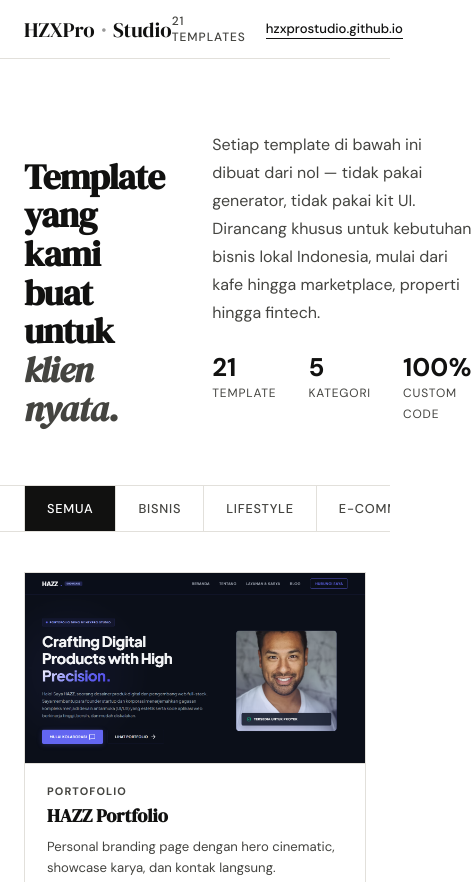
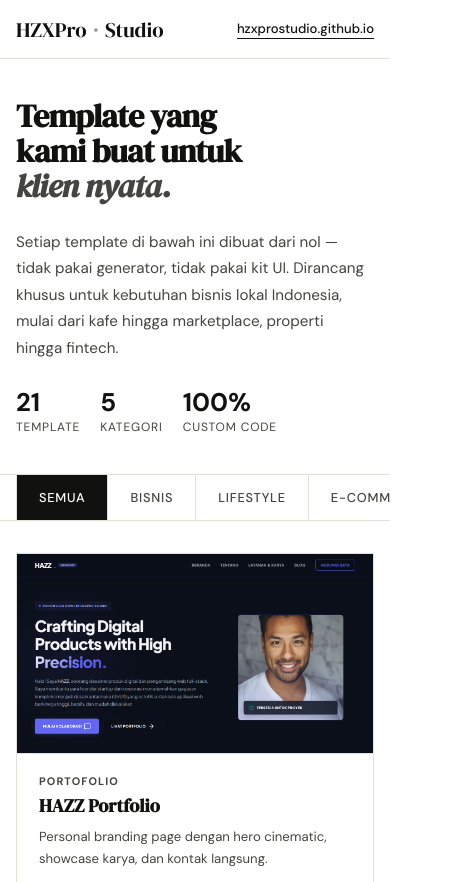
Before and after one commit to hzxprostudio/DemoAndTamplateHZX, a plain HTML site: page index.html in a window 390 px wide. Shown: the top 882 px of the page, 472 px wide, since content can reach past the window. Drawn offline with Linux system fonts and the light colour scheme.

Commit message:
Update showcase.css

```diff
--- a/showcase.css
+++ b/showcase.css
@@ -239,3 +239,55 @@ body{
   transition: opacity .18s;
 }
 .footer-ext:hover{ opacity:.45 }
+
+/* ============================================================
+   RESPONSIVE / MOBILE FIXES
+   ============================================================ */
+
+@media (max-width: 768px) {
+  /* 1. Rapikan Header */
+  .site-header {
+    padding: 0 16px;
+  }
+  .header-right {
+    gap: 12px; /* Mengurangi gap dari 20px */
+  }
+  .header-count {
+    /* Menyembunyikan jumlah template agar logo dan link tidak terlalu sesak di layar kecil */
+    display: none;
+  }
+
+  /* 2. Rapikan Intro (Ubah grid jadi 1 kolom ke bawah) */
+  .intro {
+    grid-template-columns: 1fr; /* Mengganti 1fr 1fr menjadi 1 kolom */
+    gap: 24px; /* Mengurangi gap dari 48px */
+    padding: 40px 16px 32px; /* Mengurangi padding atas/bawah[cite: 4] */
+  }
+  .intro-heading {
+    /* Menyesuaikan ulang font size di mobile */
+    font-size: clamp(2rem, 8vw, 2.5rem);
+  }
+  .intro-copy {
+    font-size: 0.95rem;
+  }
+  .intro-meta {
+    gap: 20px; /* Mengurangi gap dari 32px[cite: 4] */
+    flex-wrap: wrap; /* Membiarkan item turun jika layar terlalu sempit */
+  }
+
+  /* 3. Rapikan Padding Filter & Grid */
+  .filter-inner {
+    padding: 0 16px;
+  }
+  .grid-wrap {
+    padding: 32px 16px 64px; /* Mengurangi padding dari 40px 24px 80px[cite: 4] */
+  }
+
+  /* 4. Rapikan Footer */
+  .footer-inner {
+    flex-direction: column; /* Menumpuk elemen footer ke bawah */
+    justify-content: center;
+    text-align: center;
+    gap: 8px; /* Mengurangi gap dari 12px[cite: 4] */
+  }
+}
```
